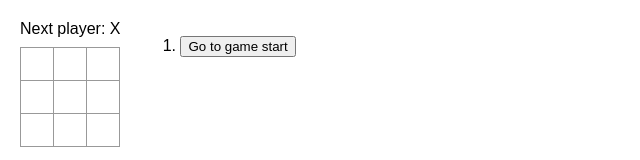
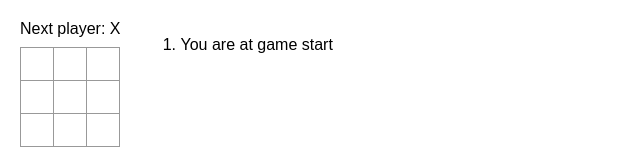
Before and after one commit to adriandumitrascu87/reactTutorial, a React (Create React App) app: page / in a window 1280 px wide. Shown: the top 160 px of the page, without its empty margins (0-640 px from the left). Built offline with nearby package versions, Linux system fonts and the light colour scheme.

Commit message:
first chalange For the current move only, show “You are at move #…” instead of a button.

```diff
--- a/src/App.tsx
+++ b/src/App.tsx
@@ -1,18 +1,16 @@
 import { useState } from "react";
 
 export default function Game() {
-
   const [history, setHistory] = useState([Array(9).fill(null)]);
   const [currentMove, setCurrentMove] = useState(0);
 
-  const xIsNext = currentMove%2===0;
+  const xIsNext = currentMove % 2 === 0;
   const currentSquares = history[currentMove];
 
   function handlePlay(nextSquares: any) {
     const nextHistory = [...history.slice(0, currentMove + 1), nextSquares];
     setHistory(nextHistory);
     setCurrentMove(nextHistory.length - 1);
-
   }
 
   function jumpTo(nextMove: any) {
@@ -20,7 +18,17 @@
   }
 
   const moves = history.map((squares, move) => {
-    let description;
+    const isCurrentMove = move === history.length - 1;
+    // for current move don't show button, just show text;
+
+    if (isCurrentMove) {
+      return (
+        <li key={move}>
+          {move === 0 ? "You are at game start" : `You are at move #${move}`}
+        </li>
+      );
+    }
+    let description = move === 0 ? "Go to game start" : `Go to move #${move}`;
     if (move > 0) {
       description = "Go to move#" + move;
     } else {
```
